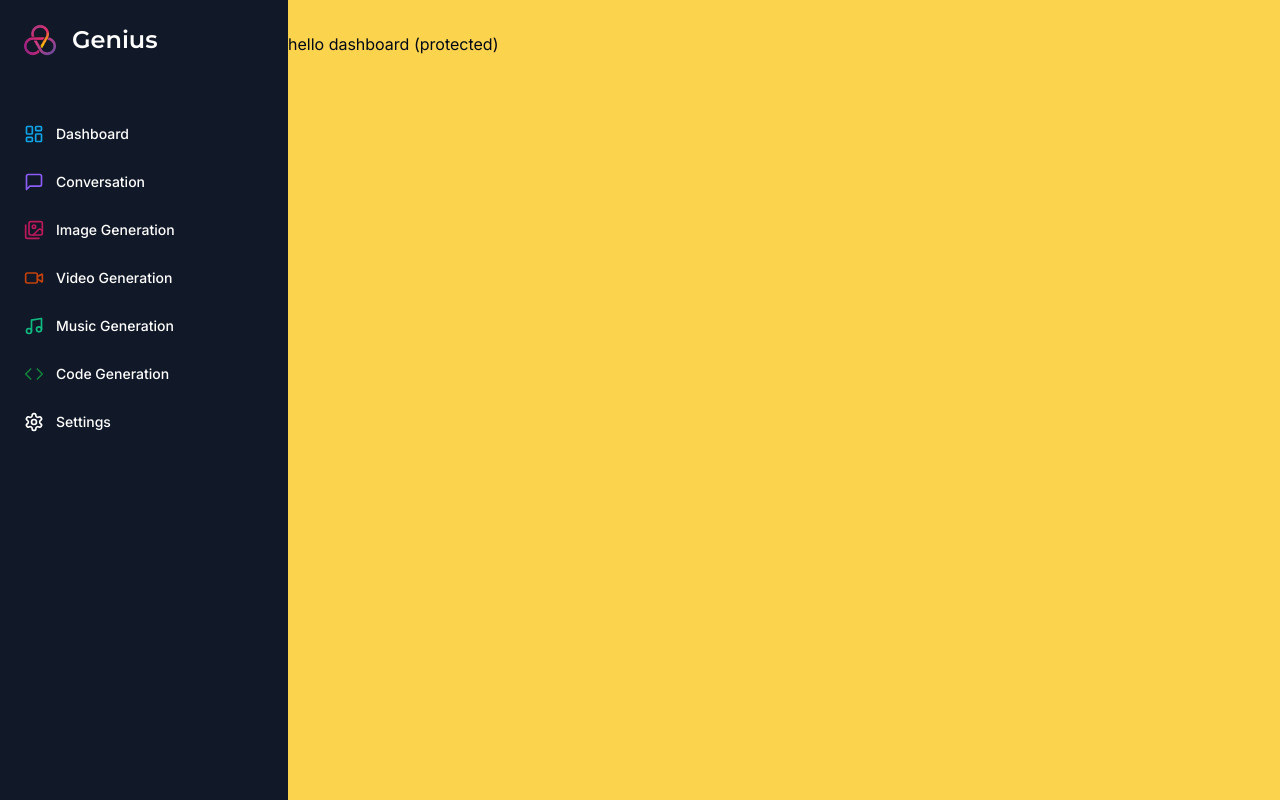
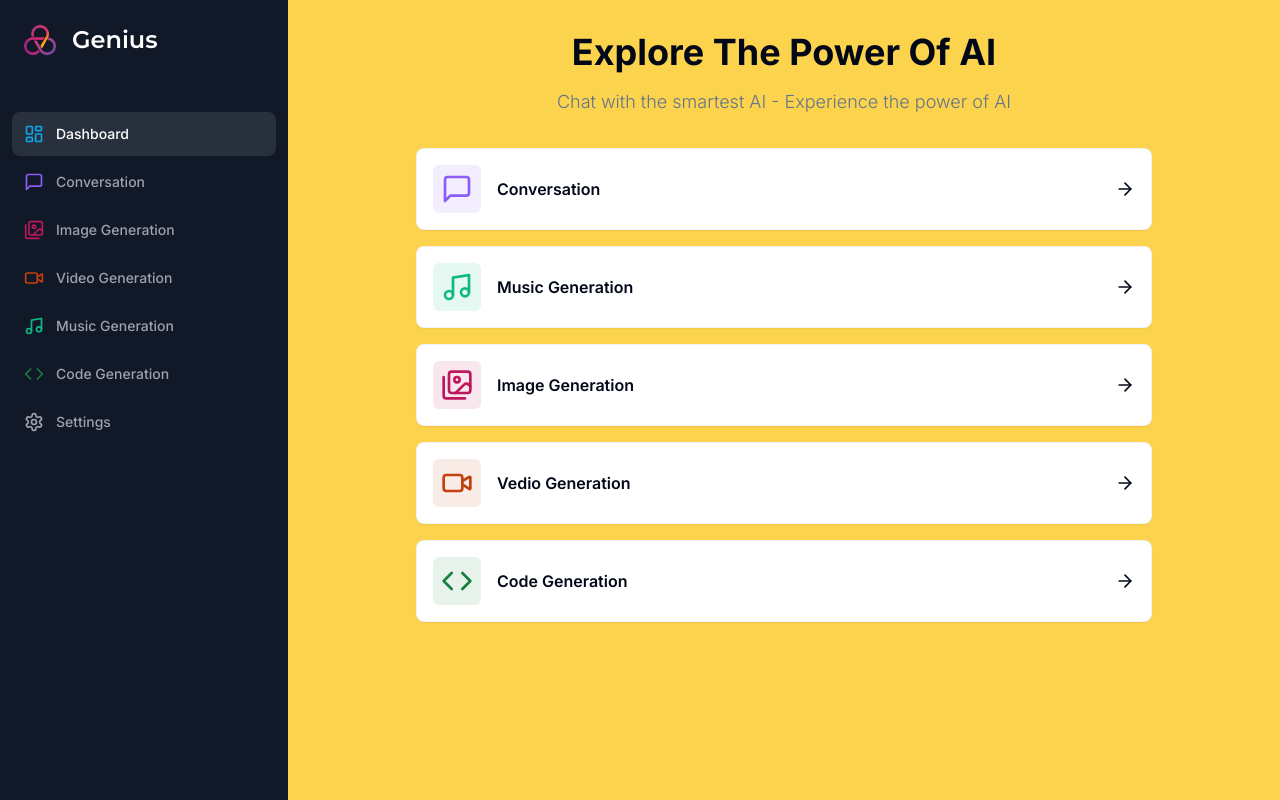
Before and after one commit to naglaa77/saas-ai-generator, a Next.js app: page /dashboard in a window 1280 px wide. Built offline with nearby package versions, Linux system fonts and the light colour scheme.

Commit message:
Feat(Implement): Implement dashboard page

```diff
--- a/app/(dashboard)/(routes)/dashboard/page.tsx
+++ b/app/(dashboard)/(routes)/dashboard/page.tsx
@@ -1,10 +1,78 @@
-import {UserButton} from "@clerk/nextjs";
+'use client'
 
+import {ArrowBigRight, ArrowRight, Code, ImagesIcon, MessageSquare, Music, VideoIcon} from "lucide-react";
+import {Card} from "@/components/ui/card";
+import {cn} from "@/lib/utils";
+import {useRouter} from "next/navigation";
+
+const tools =[
+    {
+        label: "Conversation",
+        icon: MessageSquare,
+        color: "text-violet-500",
+        bgColor: "bg-violet-500/10",
+        href: "/conversation",
+    },
+    {
+        label: "Music Generation",
+        icon: Music,
+        color: "text-emerald-500",
+        bgColor: "bg-emerald-500/10",
+        href: "/music",
+    },
+    {
+        label: "Image Generation",
+        icon: ImagesIcon,
+        color: "text-pink-700",
+        bgColor: "bg-pink-700/10",
+        href: "/image",
+    },
+    {
+        label: "Vedio Generation",
+        icon: VideoIcon,
+        color: "text-orange-700",
+        bgColor: "bg-orange-700/10",
+        href: "/video",
+    },
+    {
+        label: "Code Generation",
+        icon: Code,
+        color: "text-green-700",
+        bgColor: "bg-green-700/10",
+        href: "/code",
+    }
+]
 
 export default function DashboardPage() {
+
+  const router =   useRouter()
+
     return (
         <div>
-            <p>hello dashboard (protected)</p>
+            <div className="mb-8 space-y-4">
+                <h2 className="text-2xl md:text-4xl font-bold text-center"> Explore The Power Of AI</h2>
+                <p className="text-muted-foreground font-light text-sm md:text-lg text-center">Chat with the smartest AI - Experience the power of AI</p>
+            </div>
+            <div className="px-4 md:px20 lg:px-32 space-y-4">
+                {tools.map((tool) => (
+                    <Card
+                        onClick={() => router.push(tool.href)}
+                        key={tool.href}
+                        className="p-4 border-black/5 flex items-center justify-between hover:shadow-md transition cursor-pointer"
+                    >
+                        <div className="flex items-center gap-x-4">
+                            <div className={cn("p-2 w-fit rounded-md",tool.bgColor)}>
+                                <tool.icon className={cn("w-8 h-8",tool.color)}/>
+                            </div>
+                            <div className="font-semibold">
+                                {tool.label}
+                            </div>
+                        </div>
+                        <ArrowRight className="w-5 h-5"/>
+
+                    </Card>
+                ))}
+            </div>
         </div>
     );
 }
--- a/components/mobile-sidebar.tsx
+++ b/components/mobile-sidebar.tsx
@@ -4,8 +4,18 @@
 import {Menu, } from "lucide-react";
 import {Sheet, SheetContent, SheetTrigger} from "@/components/ui/sheet";
 import Sidebar from "@/components/sidebar";
+import {useEffect, useState} from "react";
 
 export default function MobileSidebar() {
+// i do that because i have error Hydration where In HTML, <button> cannot be a descendant of <button>. so
+// i use this to prevent the error useState and useEffect
+    const [isMounted, setIsMounted] = useState(false)
+    useEffect(() => {
+        setIsMounted(true)
+    },[])
+    if(!isMounted){
+        return null
+    }
     return (
        <Sheet>
            <SheetTrigger>
--- a/components/sidebar.tsx
+++ b/components/sidebar.tsx
@@ -1,8 +1,10 @@
+'use client'
 import Link from "next/link";
 import Image from "next/image";
 import {Montserrat} from "next/font/google";
 import {cn} from "@/lib/utils";
 import {Code, ImagesIcon, LayoutDashboard, MessageSquare, Music, Settings, VideoIcon} from "lucide-react";
+import {usePathname} from "next/navigation";
 
 
 const montserrat = Montserrat({
@@ -54,6 +56,10 @@
     }
 ]
 export default function Sidebar() {
+
+   const pathName =  usePathname()
+    console.log("pathName",pathName)
+
     return (
         <div className="space-y-4 py-4 flex flex-col h-full bg-[#111827] text-white">
             <div className="px-3 py-2 flex-1">
@@ -65,8 +71,9 @@
                 </Link>
                 <div className="space-y-1">
                     {routes.map(route => (
-                        <Link href={route.href} key={route.href} className="text-sm flex group p-3 w-full justify-start
-                         font-medium cursor-pointer hover:text-white hover:bg-white/10 rounded-lg transition">
+                        <Link href={route.href} key={route.href} className={cn("text-sm flex group p-3 w-full" +
+                            " justify-start font-medium cursor-pointer hover:text-white hover:bg-white/10 rounded-lg" +
+                            " transition",pathName === route.href? "text-white bg-white/10" :"text-zinc-400")}>
                             <div className="flex items-center flex-1">
                                 <route.icon className={cn("w-5 h-5 mr-3",route.color)}/>
                                 {route.label}
--- /dev/null
+++ b/components/ui/card.tsx
@@ -0,0 +1,79 @@
+import * as React from "react"
+
+import { cn } from "@/lib/utils"
+
+const Card = React.forwardRef<
+  HTMLDivElement,
+  React.HTMLAttributes<HTMLDivElement>
+>(({ className, ...props }, ref) => (
+  <div
+    ref={ref}
+    className={cn(
+      "rounded-lg border bg-card text-card-foreground shadow-sm",
+      className
+    )}
+    {...props}
+  />
+))
+Card.displayName = "Card"
+
+const CardHeader = React.forwardRef<
+  HTMLDivElement,
+  React.HTMLAttributes<HTMLDivElement>
+>(({ className, ...props }, ref) => (
+  <div
+    ref={ref}
+    className={cn("flex flex-col space-y-1.5 p-6", className)}
+    {...props}
+  />
+))
+CardHeader.displayName = "CardHeader"
+
+const CardTitle = React.forwardRef<
+  HTMLParagraphElement,
+  React.HTMLAttributes<HTMLHeadingElement>
+>(({ className, ...props }, ref) => (
+  <h3
+    ref={ref}
+    className={cn(
+      "text-2xl font-semibold leading-none tracking-tight",
+      className
+    )}
+    {...props}
+  />
+))
+CardTitle.displayName = "CardTitle"
+
+const CardDescription = React.forwardRef<
+  HTMLParagraphElement,
+  React.HTMLAttributes<HTMLParagraphElement>
+>(({ className, ...props }, ref) => (
+  <p
+    ref={ref}
+    className={cn("text-sm text-muted-foreground", className)}
+    {...props}
+  />
+))
+CardDescription.displayName = "CardDescription"
+
+const CardContent = React.forwardRef<
+  HTMLDivElement,
+  React.HTMLAttributes<HTMLDivElement>
+>(({ className, ...props }, ref) => (
+  <div ref={ref} className={cn("p-6 pt-0", className)} {...props} />
+))
+CardContent.displayName = "CardContent"
+
+const CardFooter = React.forwardRef<
+  HTMLDivElement,
+  React.HTMLAttributes<HTMLDivElement>
+>(({ className, ...props }, ref) => (
+  <div
+    ref={ref}
+    className={cn("flex items-center p-6 pt-0", className)}
+    {...props}
+  />
+))
+CardFooter.displayName = "CardFooter"
+
+export { Card, CardHeader, CardFooter, CardTitle, CardDescription, CardContent }
```
